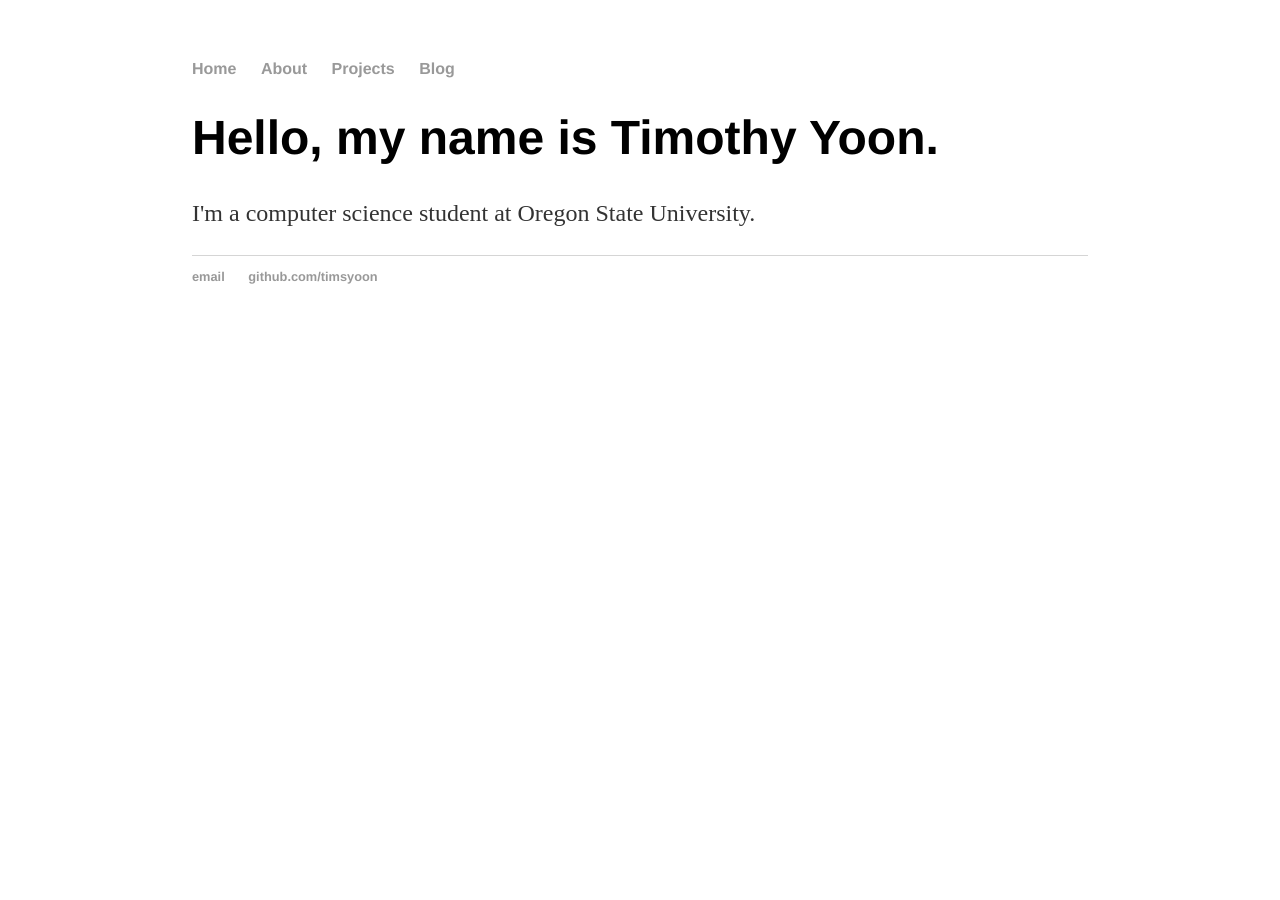
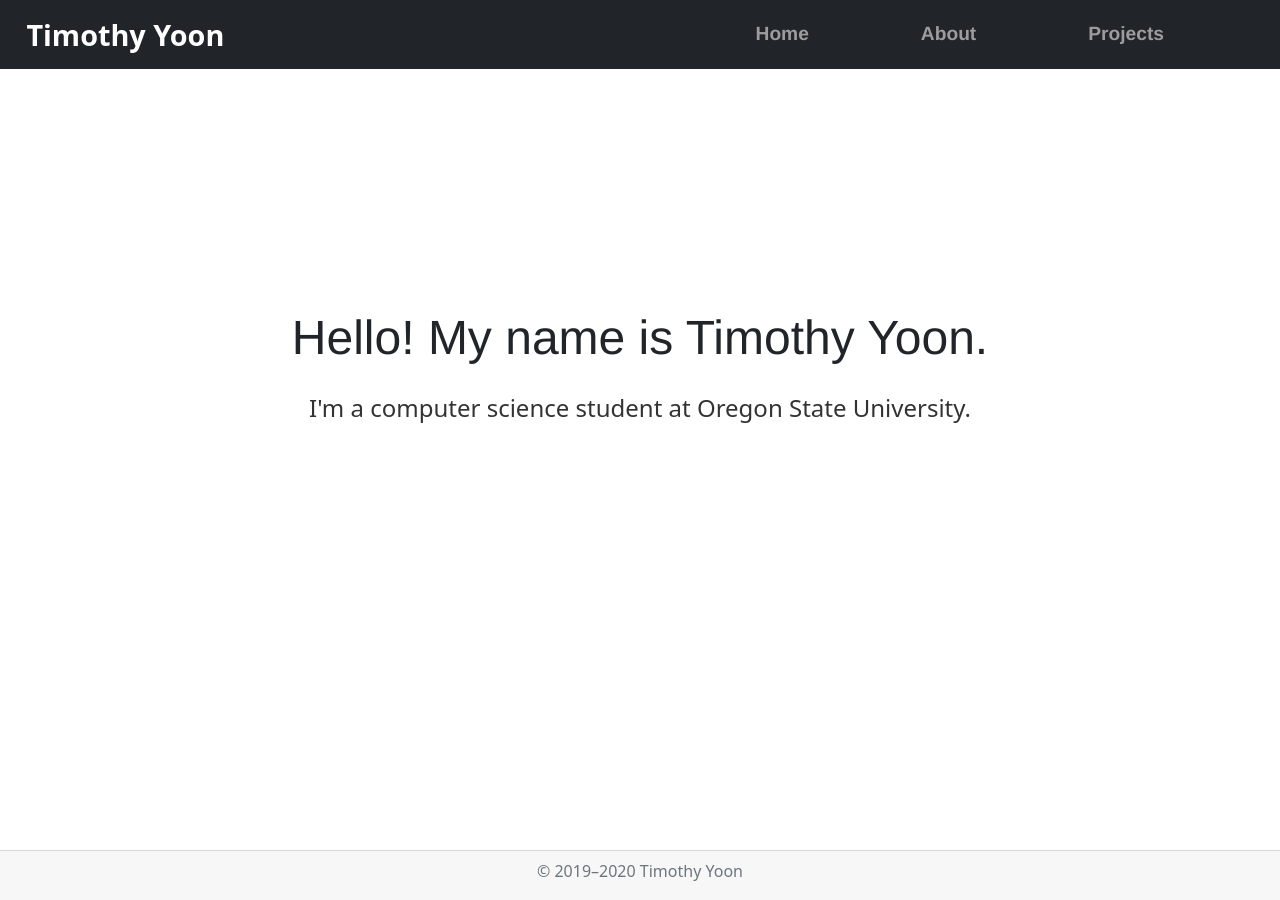
Before and after one commit to timsyoon/timsyoon.github.io, a Jekyll site: the page built from index.html, in a window 1280 px wide. Built offline with Jekyll 4.4.1, drawn with Linux system fonts in a browser that asks for light colours.

Commit message:
Update navigation bar and footer; add "About" and "Projects" pages

```diff
--- a/_layouts/default.html
+++ b/_layouts/default.html
@@ -2,27 +2,41 @@
   <html>
     <head>
       <title>{{ page.title }}</title>
+      <link href="https://cdn.jsdelivr.net/npm/bootstrap@5.0.0-beta1/dist/css/bootstrap.min.css" rel="stylesheet" integrity="sha384-giJF6kkoqNQ00vy+HMDP7azOuL0xtbfIcaT9wjKHr8RbDVddVHyTfAAsrekwKmP1" crossorigin="anonymous">
       <link rel="stylesheet" type="text/css" href="/css/main.css">
     </head>
     <body>
-      <nav>
-        <ul>
-          <li><a href="/">Home</a></li>
-          <li><a href="/about">About</a></li>
-          <li><a href="/projects">Projects</a></li>
-          <li><a href="/blog">Blog</a></li>
-        </ul>
+      <nav class="navbar navbar-expand-md navbar-dark bg-dark">
+        <div class="container-fluid">
+          <a class="navbar-brand" href="/">Timothy Yoon</a>
+          <button class="navbar-toggler" type="button" data-bs-toggle="collapse" data-bs-target="#navbarNav" aria-controls="navbarNav" aria-expanded="false" aria-label="Toggle navigation">
+            <span class="navbar-toggler-icon"></span>
+          </button>
+          <div class="collapse navbar-collapse" id="navbarNav">
+            <ul class="navbar-nav">
+              <li class="nav-item">
+                <a class="nav-link" id="home-link" aria-current="page" href="/">Home</a>
+              </li>
+              <li class="nav-item">
+                <a class="nav-link" id="about-link" href="/html/about">About</a>
+              </li>
+              <li class="nav-item">
+                <a class="nav-link" id="project-link" href="/html/projects">Projects</a>
+              </li>
+            </ul>
+          </div>
+        </div>
        </nav>
       <div class="container">
 
       {{ content }}
 
       </div><!-- /.container -->
-      <footer>
-        <ul>
-          <li><a href="mailto:timsyoon@gmail.com">email</a></li>
-          <li><a href="https://github.com/timsyoon">github.com/timsyoon</a></li>
-        </ul>
+      <footer class="card-footer">
+        <div class="container">
+          <span class="text-muted">© 2019–2020 Timothy Yoon</span>
+        </div>
       </footer>
+      <script src="https://cdn.jsdelivr.net/npm/bootstrap@5.0.0-beta1/dist/js/bootstrap.bundle.min.js" integrity="sha384-ygbV9kiqUc6oa4msXn9868pTtWMgiQaeYH7/t7LECLbyPA2x65Kgf80OJFdroafW" crossorigin="anonymous"></script>
     </body>
   </html>
--- a/css/main.css
+++ b/css/main.css
@@ -1,41 +1,40 @@
-body {
-  margin: 60px auto;
-  width: 70%;
-}
-nav ul, footer ul {
+nav ul{
   font-family:'Helvetica', 'Arial', 'Sans-Serif';
-  padding: 0px;
-  list-style: none;
   font-weight: bold;
-}
-nav ul li, footer ul li {
-  display: inline;
-  margin-right: 20px;
 }
 a {
   text-decoration: none;
   color: rgb(153, 153, 153);
 }
-a:hover {
-  text-decoration: underline;
-}
 h1 {
   font-size: 3em;
   font-family:'Helvetica', 'Arial', 'Sans-Serif';
+  margin: 5em 0 0.5em;
+  text-align: center;
 }
 p {
   font-size: 1.5em;
   line-height: 1.4em;
   color: rgb(51, 51, 51);
+  text-align: center;
+}
+ul {
+  margin-left: auto;
+}
+li {
+  font-size: 1.2em;
+  padding-right: 5em;
 }
 footer {
   border-top: 1px solid #d5d5d5;
-  font-size: .8em;
+  text-align: center;
+  position: fixed;
+  height: 50px;
+  bottom: 0;
+  width: 100%;
 }
-ul.posts {
-  margin: 20px auto 40px;
-  font-size: 1.5em;
+.navbar-brand {
+  font-weight: 600;
+  margin-left: 0.5em;
+  font-size: 1.8em;
 }
-ul.posts li {
-  list-style: none;
-}
--- /dev/null
+++ b/html/projects.html
@@ -0,0 +1,6 @@
+---
+layout: default
+title: Projects
+---
+<h1>Projects</h1>
+<p>Feel free to browse some of my work on <a href="https://github.com/timsyoon">GitHub</a>!</p>
--- a/index.html
+++ b/index.html
@@ -3,6 +3,7 @@ layout: default
 title: Timothy Yoon
 ---
 <div class="intro">
-  <h1>Hello, my name is Timothy Yoon.</h1>
-  <p>I'm a computer science student at Oregon State University.</p>
+  <h1>Hello! My name is Timothy Yoon.</h1>
+  <p>I'm a computer science student at Oregon State University.
+  </p>
 </div><!-- /.intro -->
```
Also changed, not shown: html/about.html (added, +9 -0 lines).
